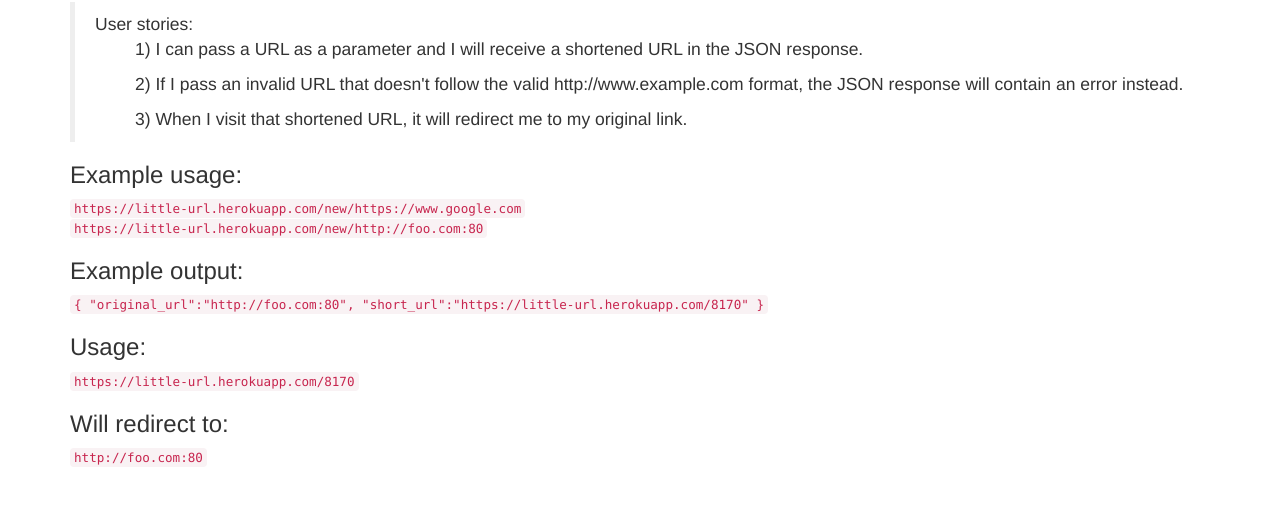
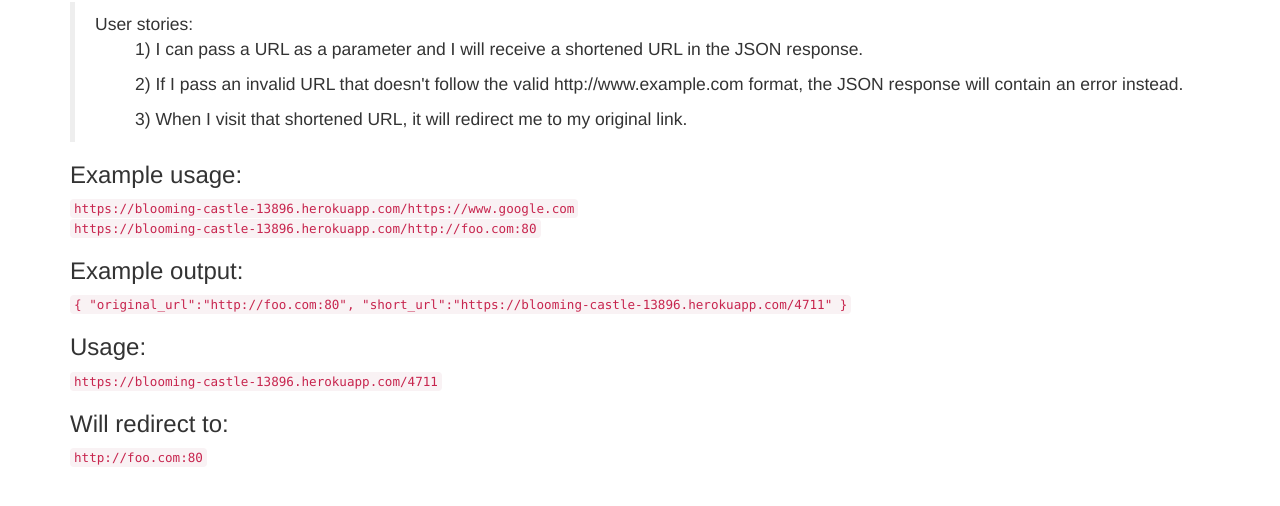
Before and after one commit to volcain-io/url-shortener, a website: page views/index.html in a window 1280 px wide. Shown: the part 68-574 px from the top of the page. Drawn offline with nearby package versions, Linux system fonts and the light colour scheme.

Commit message:
fixed example definition

```diff
--- a/views/index.html
+++ b/views/index.html
@@ -16,17 +16,17 @@
                 <ul>3) When I visit that shortened URL, it will redirect me to my original link.</ul>
             </blockquote>
             <h3>Example usage:</h3>
-            <code>https://little-url.herokuapp.com/new/https://www.google.com</code><br>
-            <code>https://little-url.herokuapp.com/new/http://foo.com:80</code>
+            <code>https://blooming-castle-13896.herokuapp.com/https://www.google.com</code><br>
+            <code>https://blooming-castle-13896.herokuapp.com/http://foo.com:80</code>
             <h3>Example output:</h3>
             <code>
                 {
                   "original_url":"http://foo.com:80",
-                  "short_url":"https://little-url.herokuapp.com/8170"
+                  "short_url":"https://blooming-castle-13896.herokuapp.com/4711"
                 }
             </code>
             <h3>Usage:</h3>
-            <code>https://little-url.herokuapp.com/8170</code>
+            <code>https://blooming-castle-13896.herokuapp.com/4711</code>
             <h3>Will redirect to:</h3>
             <code>http://foo.com:80</code>
         </div>
```
Also changed, not shown: README.md.
